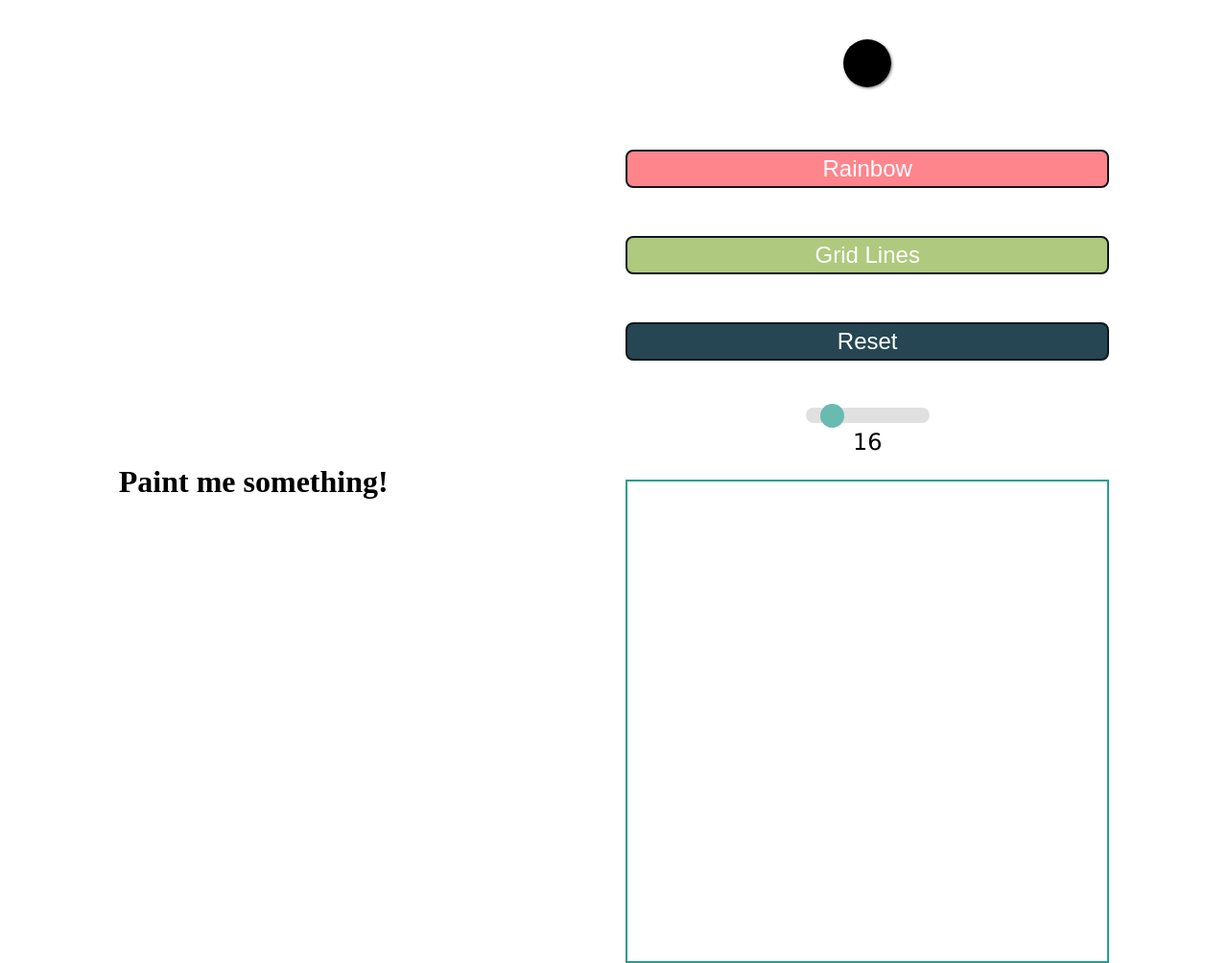
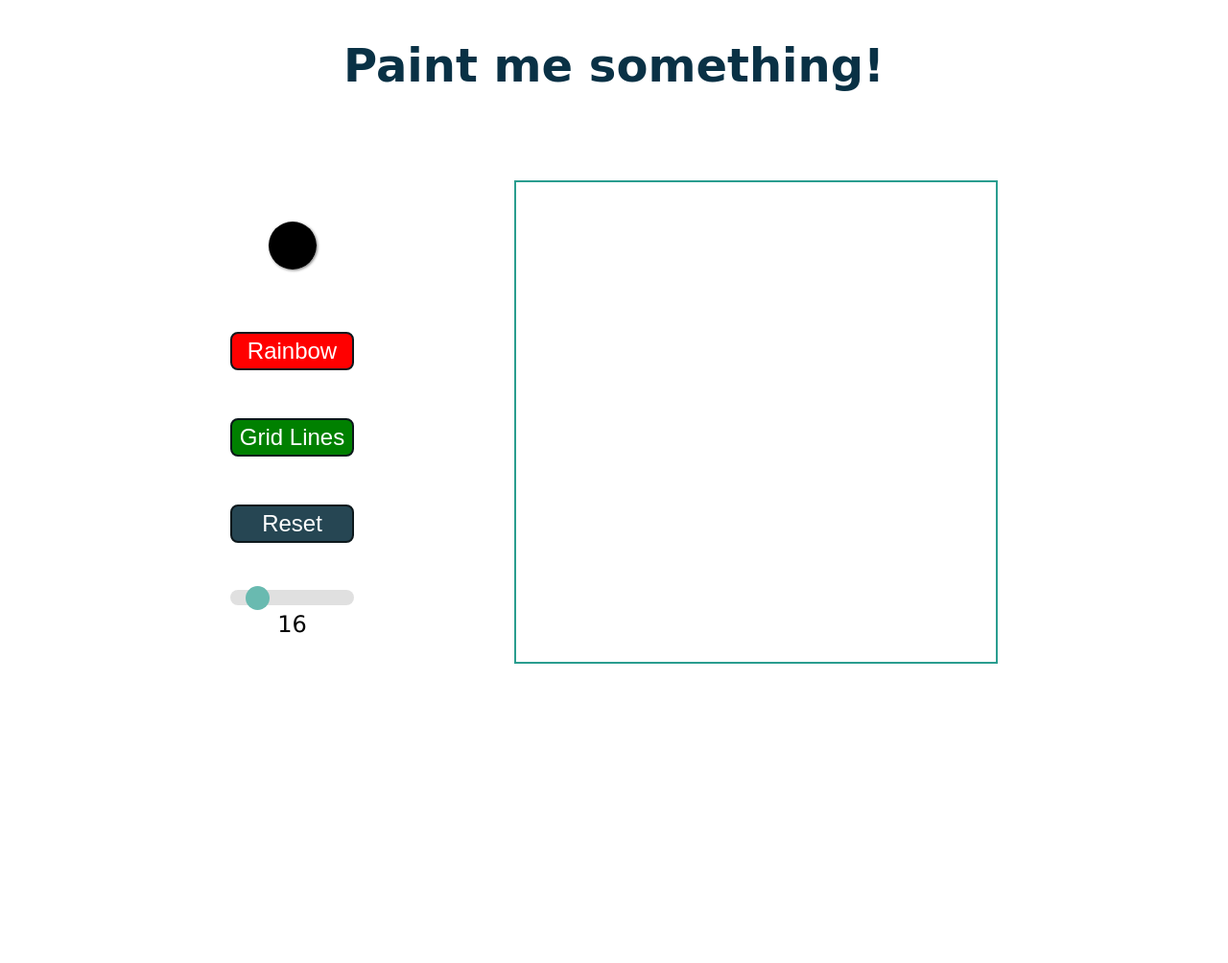
Before and after one commit to Curvu/etch-a-sketch, a plain HTML site: page index.html in a window 1280 px wide. Shown: the whole page at 96% size. After the commit the page ends 800 px from the top, so only its background shows below. Drawn offline with Linux system fonts and the light colour scheme; a web font is replaced by a local one.

Commit message:
new style for main, header and lines btn

```diff
--- a/style.css
+++ b/style.css
@@ -5,10 +5,29 @@
 
 body {
     display: flex;
-    justify-content: space-around;
     align-items: center;
+    flex-direction: column;
 }
 
+main {
+    width: 100vh;
+    height: 90vh;
+    display: flex;
+    align-items: center;
+    justify-content: space-between;
+}
+
+header {
+    height: 10vh;
+}
+
+h1 {
+    position: relative;
+    top: 50%;
+    font-family: 'DynaPuff', cursive;
+    font-size: 48px;
+    color: #093145;
+}
 
 /* Grid */
 .grid {
@@ -23,9 +42,8 @@ body {
 }
 
 .show-line {
-    border: 1px solid #e9c46a;
+    border: 1px solid #d3d3d3;
 }
-
 
 /* Container */
 .container {
@@ -82,12 +100,15 @@ body {
 }
 
 /* Rainbow btn */
-.rainbowBtn {
-    background-color: #ff858d;
+/* AND */
+/* Grid Lines Button */
+.rainbowBtn,
+.linesBtn {
+    background-color: red;
 }
 
 .active {
-    background-color: #afc97e;
+    background-color: green;
 }
 
 /* Color Input */
```
